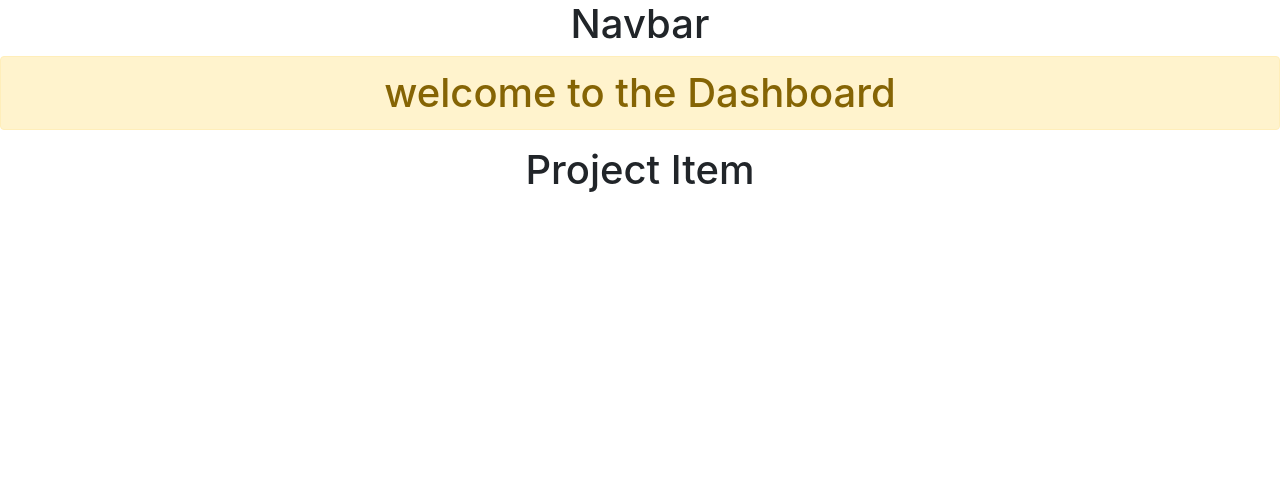
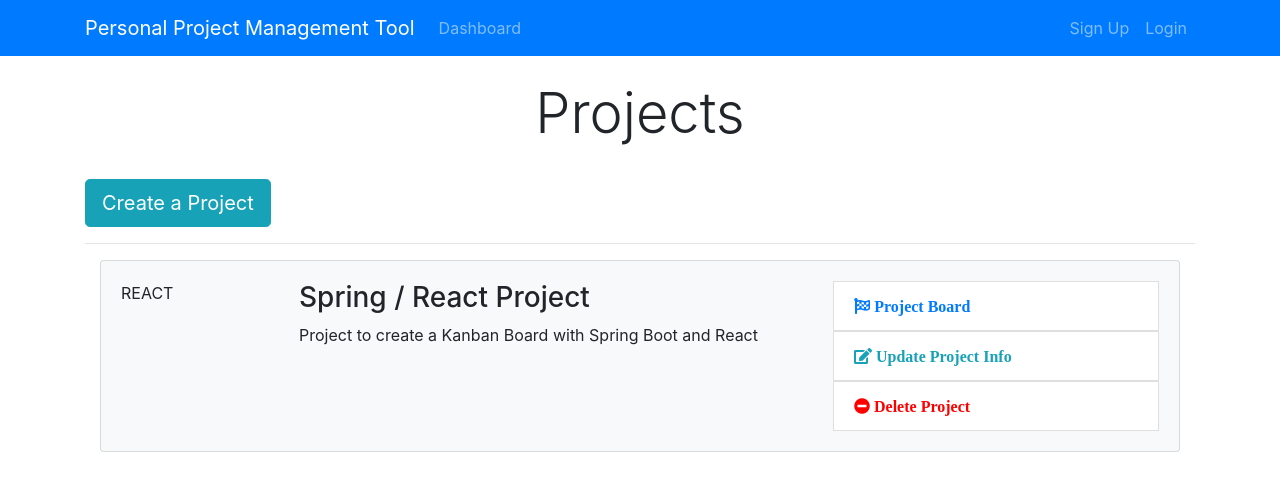
Before and after one commit to girish6j87/AgilePPMTool, a React (Create React App) app in the folder ppmtool-react-client/: page / in a window 1280 px wide. Shown: the top 490 px of the page. Built offline with nearby package versions, Linux system fonts and the light colour scheme.

Commit message:
Enabled bootstrap for ppmtool-react-client

```diff
--- a/ppmtool-react-client/public/index.html
+++ b/ppmtool-react-client/public/index.html
@@ -24,7 +24,13 @@
       work correctly both with client-side routing and a non-root public URL.
       Learn how to configure a non-root public URL by running `npm run build`.
     -->
-    <title>PPMTOOL</title>
+    <link
+      rel="stylesheet"
+      href="https://use.fontawesome.com/releases/v5.2.0/css/all.css"
+      integrity="sha384-hWVjflwFxL6sNzntih27bfxkr27PmbbK/iSvJ+a4+0owXq79v+lsFkW54bOGbiDQ"
+      crossorigin="anonymous"
+    />
+    <title>PPM TOOL</title>
   </head>
   <body>
     <noscript>You need to enable JavaScript to run this app.</noscript>
--- a/ppmtool-react-client/src/App.css
+++ b/ppmtool-react-client/src/App.css
@@ -1,38 +1,65 @@
-.App {
-  text-align: center;
+img {
+  width: 100%;
 }
 
-.App-logo {
-  height: 40vmin;
-  pointer-events: none;
+.navbar {
+  background-color: #e3f2fd;
+}
+.fa.fa-edit {
+  color: #18a2b9;
 }
 
-@media (prefers-reduced-motion: no-preference) {
-  .App-logo {
-    animation: App-logo-spin infinite 20s linear;
-  }
+.list-group-item.delete:hover {
+  cursor: -webkit-grab;
+  background-color: pink;
 }
 
-.App-header {
-  background-color: #282c34;
-  min-height: 100vh;
-  display: flex;
-  flex-direction: column;
-  align-items: center;
-  justify-content: center;
-  font-size: calc(10px + 2vmin);
-  color: white;
+.list-group-item.update:hover {
+  cursor: -webkit-grab;
+  background-color: gainsboro;
 }
 
-.App-link {
-  color: #61dafb;
+.list-group-item.board:hover {
+  cursor: -webkit-grab;
+  background-color: gainsboro;
 }
 
-@keyframes App-logo-spin {
-  from {
-    transform: rotate(0deg);
-  }
-  to {
-    transform: rotate(360deg);
-  }
+.fa.fa-minus-circle {
+  color: red;
 }
+
+.landing {
+  position: relative;
+  /* background: url("../img/showcase.jpg") no-repeat; */
+  background-size: cover;
+  background-position: center;
+  height: 100vh;
+  margin-top: -24px;
+  margin-bottom: -50px;
+}
+
+.landing-inner {
+  padding-top: 80px;
+}
+
+.dark-overlay {
+  background-color: rgba(0, 0, 0, 0.7);
+  position: absolute;
+  top: 0;
+  left: 0;
+  width: 100%;
+  height: 100%;
+}
+
+.card-form {
+  opacity: 0.9;
+}
+
+.latest-profiles-img {
+  width: 40px;
+  height: 40px;
+}
+
+.form-control::placeholder {
+  color: #bbb !important;
+}
--- a/ppmtool-react-client/src/components/Dashboard.js
+++ b/ppmtool-react-client/src/components/Dashboard.js
@@ -4,9 +4,21 @@
 export default class Dashboard extends Component {
   render() {
     return (
-      <div>
-        <h1 className="alert alert-warning">welcome to the Dashboard</h1>
-        <ProjectItem />
+      <div className="projects">
+        <div className="container">
+          <div className="row">
+            <div className="col-md-12">
+              <h1 className="display-4 text-center">Projects</h1>
+              <br />
+              <a href="ProjectForm.html" className="btn btn-lg btn-info">
+                Create a Project
+              </a>
+              <br />
+              <hr />
+              <ProjectItem />
+            </div>
+          </div>
+        </div>
       </div>
     );
   }
--- a/ppmtool-react-client/src/components/Layout/Header.js
+++ b/ppmtool-react-client/src/components/Layout/Header.js
@@ -3,9 +3,44 @@
 export default class Header extends Component {
   render() {
     return (
-      <div>
-        <h1>Navbar</h1>
-      </div>
+      <nav className="navbar navbar-expand-sm navbar-dark bg-primary mb-4">
+        <div className="container">
+          <a className="navbar-brand" href="Dashboard.html">
+            Personal Project Management Tool
+          </a>
+          <button
+            className="navbar-toggler"
+            type="button"
+            data-toggle="collapse"
+            data-target="#mobile-nav"
+          >
+            <span className="navbar-toggler-icon" />
+          </button>
+
+          <div className="collapse navbar-collapse" id="mobile-nav">
+            <ul className="navbar-nav mr-auto">
+              <li className="nav-item">
+                <a className="nav-link" href="/dashboard">
+                  Dashboard
+                </a>
+              </li>
+            </ul>
+
+            <ul className="navbar-nav ml-auto">
+              <li className="nav-item">
+                <a className="nav-link " href="register.html">
+                  Sign Up
+                </a>
+              </li>
+              <li className="nav-item">
+                <a className="nav-link" href="login.html">
+                  Login
+                </a>
+              </li>
+            </ul>
+          </div>
+        </div>
+      </nav>
     );
   }
 }
--- a/ppmtool-react-client/src/components/Project/ProjectItem.js
+++ b/ppmtool-react-client/src/components/Project/ProjectItem.js
@@ -2,6 +2,39 @@
 
 export default class ProjectItem extends Component {
   render() {
-    return <h1>Project Item</h1>;
+    return (
+      <div className="container">
+        <div className="card card-body bg-light mb-3">
+          <div className="row">
+            <div className="col-2">
+              <span className="mx-auto">REACT</span>
+            </div>
+            <div className="col-lg-6 col-md-4 col-8">
+              <h3>Spring / React Project</h3>
+              <p>Project to create a Kanban Board with Spring Boot and React</p>
+            </div>
+            <div className="col-md-4 d-none d-lg-block">
+              <ul className="list-group">
+                <a href="#">
+                  <li className="list-group-item board">
+                    <i className="fa fa-flag-checkered pr-1"> Project Board </i>
+                  </li>
+                </a>
+                <a href="#">
+                  <li className="list-group-item update">
+                    <i className="fa fa-edit pr-1"> Update Project Info</i>
+                  </li>
+                </a>
+                <a href="">
+                  <li className="list-group-item delete">
+                    <i className="fa fa-minus-circle pr-1"> Delete Project</i>
+                  </li>
+                </a>
+              </ul>
+            </div>
+          </div>
+        </div>
+      </div>
+    );
   }
 }
```
